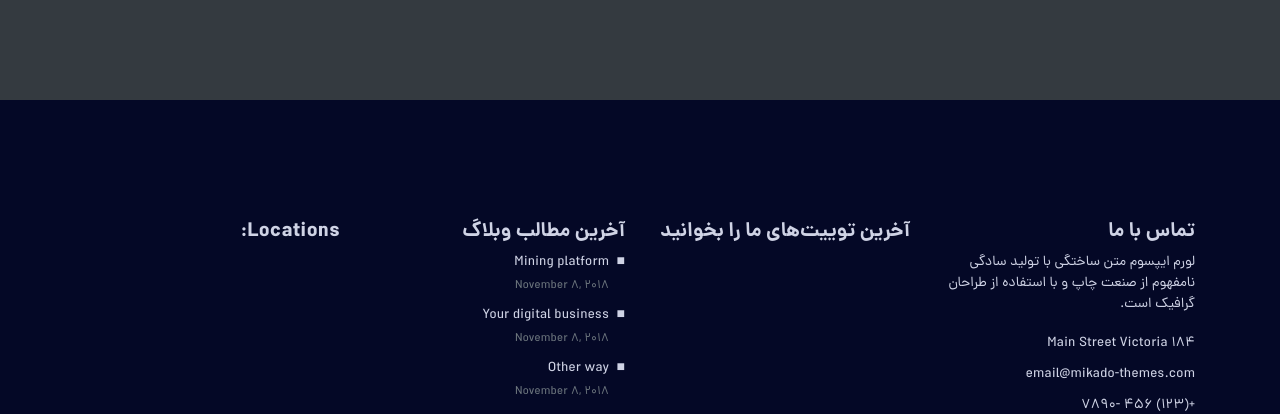
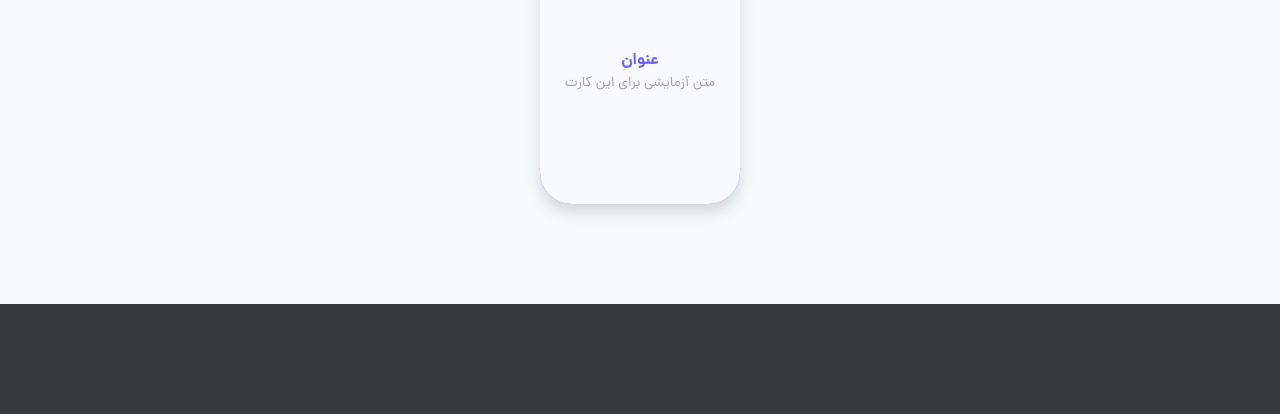
Before and after one commit to meyQuery/risloo-public, a website: page index.html in a window 1280 px wide. Shown: the part 5140-5554 px from the top of the page. Drawn offline with Linux system fonts and the light colour scheme.

Commit message:
Add rotate cards

```diff
--- a/index.html
+++ b/index.html
@@ -47,7 +47,8 @@
                     <div class="d-flex flex-column justify-content-center h-md-100 h-lg-100 h-xl-100">
                         <h5 class="text-secondary mb-3">لورم ایپسوم متن ساختگی با تولید سادگی</h5>
                         <h2 class="mb-3">لورم ایپسوم متن ساختگی با تولید سادگی نامفهوم از صنعت</h2>
-                        <p class="mb-0">لورم ایپسوم متن ساختگی با تولید سادگی نامفهوم از صنعت چاپ و با استفاده از طراحان گرافیک است. چاپگرها و متون بلکه</p>
+                        <p class="mb-0">لورم ایپسوم متن ساختگی با تولید سادگی نامفهوم از صنعت چاپ و با استفاده از طراحان
+                            گرافیک است. چاپگرها و متون بلکه</p>
                     </div>
                 </div>
             </div>
@@ -58,10 +59,12 @@
         <div class="container">
             <div class="row">
                 <div class="col-md-6 col-lg-6 order-2 order-md-1 order-lg-1 order-xl-1">
-                    <div class="d-flex flex-column justify-content-center mb-5 mb-xl-0 h-100 direction-md-ltr text-md-left">
+                    <div
+                        class="d-flex flex-column justify-content-center mb-5 mb-xl-0 h-100 direction-md-ltr text-md-left">
                         <p>لورم ایپسوم متن</p>
                         <h3 class="font-weight-bold">لورم ایپسوم متن ساختگی با تولید سادگی نامفهوم</h3>
-                        <p class="mb-0">لورم ایپسوم متن ساختگی با تولید سادگی نامفهوم از صنعت چاپ و با استفاده از طراحان گرافیک است.</p>
+                        <p class="mb-0">لورم ایپسوم متن ساختگی با تولید سادگی نامفهوم از صنعت چاپ و با استفاده از طراحان
+                            گرافیک است.</p>
                     </div>
                 </div>
                 <div class="col-md-6 col-lg-6 order-1 order-md-2 order-lg-2 order-xl-2">
@@ -80,7 +83,8 @@
                     <div class="d-flex flex-column justify-content-center h-100">
                         <p>لورم ایپسوم متن</p>
                         <h3 class="font-weight-bold">لورم ایپسوم متن ساختگی با تولید سادگی نامفهوم</h3>
-                        <p>لورم ایپسوم متن ساختگی با تولید سادگی نامفهوم از صنعت چاپ و با استفاده از طراحان گرافیک است.</p>
+                        <p>لورم ایپسوم متن ساختگی با تولید سادگی نامفهوم از صنعت چاپ و با استفاده از طراحان گرافیک است.
+                        </p>
                     </div>
                 </div>
             </div>
@@ -94,42 +98,48 @@
                     <div class="mb-5">
                         <img src="dist/images/services-sales-header.png" alt="" class="img-fluid mb-3">
                         <h3 class="h4 font-weight-bolder text-center">عنوان مزیت</h3>
-                        <div class="fs-14">لورم ایپسوم یا طرح‌نما (به انگلیسی: Lorem ipsum) به متنی آزمایشی و بی‌معنی در صنعت چاپ، صفحه‌آرایی و طراحی گرافیک گفته می‌شود.</div>
+                        <div class="fs-14">لورم ایپسوم یا طرح‌نما (به انگلیسی: Lorem ipsum) به متنی آزمایشی و بی‌معنی در
+                            صنعت چاپ، صفحه‌آرایی و طراحی گرافیک گفته می‌شود.</div>
                     </div>
                 </div>
                 <div class="col-lg-4">
                     <div class="mb-5">
                         <img src="dist/images/services-sales-header.png" alt="" class="img-fluid mb-3">
                         <h3 class="h4 font-weight-bolder text-center">عنوان مزیت</h3>
-                        <div class="fs-14">لورم ایپسوم یا طرح‌نما (به انگلیسی: Lorem ipsum) به متنی آزمایشی و بی‌معنی در صنعت چاپ، صفحه‌آرایی و طراحی گرافیک گفته می‌شود.</div>
+                        <div class="fs-14">لورم ایپسوم یا طرح‌نما (به انگلیسی: Lorem ipsum) به متنی آزمایشی و بی‌معنی در
+                            صنعت چاپ، صفحه‌آرایی و طراحی گرافیک گفته می‌شود.</div>
                     </div>
                 </div>
                 <div class="col-lg-4">
                     <div class="mb-5">
                         <img src="dist/images/services-sales-header.png" alt="" class="img-fluid mb-3">
                         <h3 class="h4 font-weight-bolder text-center">عنوان مزیت</h3>
-                        <div class="fs-14">لورم ایپسوم یا طرح‌نما (به انگلیسی: Lorem ipsum) به متنی آزمایشی و بی‌معنی در صنعت چاپ، صفحه‌آرایی و طراحی گرافیک گفته می‌شود.</div>
+                        <div class="fs-14">لورم ایپسوم یا طرح‌نما (به انگلیسی: Lorem ipsum) به متنی آزمایشی و بی‌معنی در
+                            صنعت چاپ، صفحه‌آرایی و طراحی گرافیک گفته می‌شود.</div>
                     </div>
                 </div>
                 <div class="col-lg-4">
                     <div class="mb-5">
                         <img src="dist/images/services-sales-header.png" alt="" class="img-fluid mb-3">
                         <h3 class="h4 font-weight-bolder text-center">عنوان مزیت</h3>
-                        <div class="fs-14">لورم ایپسوم یا طرح‌نما (به انگلیسی: Lorem ipsum) به متنی آزمایشی و بی‌معنی در صنعت چاپ، صفحه‌آرایی و طراحی گرافیک گفته می‌شود.</div>
+                        <div class="fs-14">لورم ایپسوم یا طرح‌نما (به انگلیسی: Lorem ipsum) به متنی آزمایشی و بی‌معنی در
+                            صنعت چاپ، صفحه‌آرایی و طراحی گرافیک گفته می‌شود.</div>
                     </div>
                 </div>
                 <div class="col-lg-4">
                     <div class="mb-5">
                         <img src="dist/images/services-sales-header.png" alt="" class="img-fluid mb-3">
                         <h3 class="h4 font-weight-bolder text-center">عنوان مزیت</h3>
-                        <div class="fs-14">لورم ایپسوم یا طرح‌نما (به انگلیسی: Lorem ipsum) به متنی آزمایشی و بی‌معنی در صنعت چاپ، صفحه‌آرایی و طراحی گرافیک گفته می‌شود.</div>
+                        <div class="fs-14">لورم ایپسوم یا طرح‌نما (به انگلیسی: Lorem ipsum) به متنی آزمایشی و بی‌معنی در
+                            صنعت چاپ، صفحه‌آرایی و طراحی گرافیک گفته می‌شود.</div>
                     </div>
                 </div>
                 <div class="col-lg-4">
                     <div class="mb-5">
                         <img src="dist/images/services-sales-header.png" alt="" class="img-fluid mb-3">
                         <h3 class="h4 font-weight-bolder text-center">عنوان مزیت</h3>
-                        <div class="fs-14">لورم ایپسوم یا طرح‌نما (به انگلیسی: Lorem ipsum) به متنی آزمایشی و بی‌معنی در صنعت چاپ، صفحه‌آرایی و طراحی گرافیک گفته می‌شود.</div>
+                        <div class="fs-14">لورم ایپسوم یا طرح‌نما (به انگلیسی: Lorem ipsum) به متنی آزمایشی و بی‌معنی در
+                            صنعت چاپ، صفحه‌آرایی و طراحی گرافیک گفته می‌شود.</div>
                     </div>
                 </div>
             </div>
@@ -145,7 +155,8 @@
                             <img src="dist/images/services-sales-header.png" alt="" class="img-fluid mb-5">
                             <div class="mb-2">
                                 <h4 class="font-weight-bolder fs-16 mb-2">عنوان مطلب وب‌لاگ</h4>
-                                <div class="fs-14 text-dark">لورم ایپسوم یا طرح‌نما (به انگلیسی: Lorem ipsum) به متنی آزمایشی و بی‌معنی در صنعت چاپ، صفحه‌آرایی و طراحی گرافیک گفته می‌شود.</div>
+                                <div class="fs-14 text-dark">لورم ایپسوم یا طرح‌نما (به انگلیسی: Lorem ipsum) به متنی
+                                    آزمایشی و بی‌معنی در صنعت چاپ، صفحه‌آرایی و طراحی گرافیک گفته می‌شود.</div>
                             </div>
                             <div class="text-dark fs-12">۲۰ اردیبهشت ۱۳۹۹</div>
                         </div>
@@ -157,7 +168,8 @@
                             <img src="dist/images/services-sales-header.png" alt="" class="img-fluid mb-5">
                             <div class="mb-2">
                                 <h4 class="font-weight-bolder fs-16 mb-2">عنوان مطلب وب‌لاگ</h4>
-                                <div class="fs-14 text-dark">لورم ایپسوم یا طرح‌نما (به انگلیسی: Lorem ipsum) به متنی آزمایشی و بی‌معنی در صنعت چاپ، صفحه‌آرایی و طراحی گرافیک گفته می‌شود.</div>
+                                <div class="fs-14 text-dark">لورم ایپسوم یا طرح‌نما (به انگلیسی: Lorem ipsum) به متنی
+                                    آزمایشی و بی‌معنی در صنعت چاپ، صفحه‌آرایی و طراحی گرافیک گفته می‌شود.</div>
                             </div>
                             <div class="text-dark fs-12">۲۰ اردیبهشت ۱۳۹۹</div>
                         </div>
@@ -177,10 +189,12 @@
             <div class="row">
                 <div class="col-md-6 col-lg-6">
                     <div class="d-flex flex-column justify-content-between align-items-center mb-xl-0 h-100">
-                        <p class="fs-14 text-center">لورم ایپسوم متن ساختگی با تولید سادگی نامفهوم از صنعت چاپ و با استفاده از طراحان گرافیک است.</p>
+                        <p class="fs-14 text-center">لورم ایپسوم متن ساختگی با تولید سادگی نامفهوم از صنعت چاپ و با
+                            استفاده از طراحان گرافیک است.</p>
                         <div class="text-center">
                             <div>
-                                <img src="dist/images/profile/1.jpg" alt="" width="64" class="rounded-circle shadow-sm mb-3">
+                                <img src="dist/images/profile/1.jpg" alt="" width="64"
+                                    class="rounded-circle shadow-sm mb-3">
                                 <div class="fs-12 font-weight-bold mb-1">دکتر حسین آقاجانی</div>
                                 <div class="fs-12 text-secondary">رئیس دانشکده علوم پزشکی تهران</div>
                             </div>
@@ -189,10 +203,14 @@
                 </div>
                 <div class="col-md-6 col-lg-6">
                     <div class="d-flex flex-column justify-content-between align-items-center mt-5 mt-md-0 h-100">
-                        <p class="fs-14 text-center">لورم ایپسوم متن ساختگی با تولید سادگی نامفهوم از صنعت چاپ و با استفاده از طراحان گرافیک است. چاپگرها و متون بلکه روزنامه و مجله در ستون و سطرآنچنان که لازم است و برای شرایط فعلی تکنولوژی مورد نیاز و کاربردهای متنوع با هدف بهبود ابزارهای کاربردی می باشد.</p>
+                        <p class="fs-14 text-center">لورم ایپسوم متن ساختگی با تولید سادگی نامفهوم از صنعت چاپ و با
+                            استفاده از طراحان گرافیک است. چاپگرها و متون بلکه روزنامه و مجله در ستون و سطرآنچنان که لازم
+                            است و برای شرایط فعلی تکنولوژی مورد نیاز و کاربردهای متنوع با هدف بهبود ابزارهای کاربردی می
+                            باشد.</p>
                         <div class="d-flex align-items-center">
                             <div class="text-center">
-                                <img src="dist/images/profile/4.jpg" alt="" width="64" class="rounded-circle shadow-sm mb-3">
+                                <img src="dist/images/profile/4.jpg" alt="" width="64"
+                                    class="rounded-circle shadow-sm mb-3">
                                 <div class="fs-12 font-weight-bold mb-1">دکتر حسین آقاجانی</div>
                                 <div class="fs-12 text-secondary">رئیس دانشکده علوم پزشکی تهران</div>
                             </div>
@@ -210,7 +228,8 @@
                     <div class="d-flex flex-column justify-content-center h-100">
                         <span class="font-weight-bold text-secondary mb-2">لورم ایپسوم متن</span>
                         <h3 class="mb-3">لورم ایپسوم متن ساختگی با تولید سادگی</h3>
-                        <p>لورم ایپسوم متن ساختگی با تولید سادگی نامفهوم از صنعت چاپ و با استفاده از طراحان گرافیک است. چاپگرها و متون بلکه روزنامه</p>
+                        <p>لورم ایپسوم متن ساختگی با تولید سادگی نامفهوم از صنعت چاپ و با استفاده از طراحان گرافیک است.
+                            چاپگرها و متون بلکه روزنامه</p>
                         <div>
                             <a href="#" class="btn btn-primary rounded-pill">Call To Action</a>
                         </div>
@@ -232,7 +251,8 @@
                     <img src="dist/images/undraw_stand_out_1oag.svg" alt="" class="img-fluid w-50">
                 </div>
                 <h2 class="text-center mb-3">کلینیک</h2>
-                <p class="fs-14 text-secondary text-center">لورم ایپسوم متن ساختگی با تولید سادگی نامفهوم از صنعت چاپ و با استفاده از طراحان گرافیک است.</p>
+                <p class="fs-14 text-secondary text-center">لورم ایپسوم متن ساختگی با تولید سادگی نامفهوم از صنعت چاپ و
+                    با استفاده از طراحان گرافیک است.</p>
             </div>
 
             <div class="px-3 py-4 shadow-sm border rounded card-price m-3">
@@ -240,7 +260,8 @@
                     <img src="dist/images/undraw_medical_care_movn.svg" alt="" class="img-fluid w-50">
                 </div>
                 <h2 class="text-center mb-3">مرکز مشاوره</h2>
-                <p class="fs-14 text-secondary text-center">لورم ایپسوم متن ساختگی با تولید سادگی نامفهوم از صنعت چاپ و با استفاده از طراحان گرافیک است.</p>
+                <p class="fs-14 text-secondary text-center">لورم ایپسوم متن ساختگی با تولید سادگی نامفهوم از صنعت چاپ و
+                    با استفاده از طراحان گرافیک است.</p>
             </div>
         </div>
     </section>
@@ -254,6 +275,20 @@
                     <div class="form-group-newsletter">
                         <input type="text" class="form-control rounded-pill">
                         <button class="btn btn-sm btn-secondary rounded-pill">Sign up</button>
+                    </div>
+                </div>
+            </div>
+        </div>
+    </section>
+
+    <section class="section-rotate section-padding section-colored">
+        <div class="container">
+            <div class="flex">
+                <div class="card-r">
+                    <div class="card-r-transform"></div>
+                    <div class="card-r-content">
+                        <div class="card-r-title">عنوان</div>
+                        <p class="card-r-p">متن آزمایشی برای این کارت</p>
                     </div>
                 </div>
             </div>
@@ -287,7 +322,8 @@
                         <div class="mb-5 mb-xl-0">
                             <div>
                                 <h6 class="font-weight-bold fs-20">تماس با ما</h6>
-                                <p class="fs-14">لورم ایپسوم متن ساختگی با تولید سادگی نامفهوم از صنعت چاپ و با استفاده از طراحان گرافیک است.</p>
+                                <p class="fs-14">لورم ایپسوم متن ساختگی با تولید سادگی نامفهوم از صنعت چاپ و با استفاده
+                                    از طراحان گرافیک است.</p>
                             </div>
                             <a href="#" class="d-inline-block mb-2 fs-14 footer-link">
                                 <span>184 Main Street Victoria</span>
--- a/src/scss/app.scss
+++ b/src/scss/app.scss
@@ -12,3 +12,4 @@
 @import "sections/call-to-action";
 @import "sections/price";
 @import "sections/newsletter";
+@import "sections/rotate";
--- /dev/null
+++ b/src/scss/sections/_rotate.scss
@@ -0,0 +1,51 @@
+.card-r {
+	position: relative;
+  	width: 200px;
+	height: 250px;
+	margin: 50px auto 0;
+	background-color: #6c63ff;
+	box-shadow: 0 .5rem 1rem rgba(0, 0, 0, .15);
+}
+
+.card-r,
+.card-r-transform,
+.card-r-content {
+  	border-radius: 2rem;
+}
+
+.card-r-transform,
+.card-r-content {
+	position: absolute;
+	width: 100%;
+	height: 100%;
+}
+
+.card-r-transform {
+	background-color: #f8faff;
+	transition: all .2s;
+}
+
+.card-r-content {
+	display: flex;
+	flex-direction: column;
+	justify-content: center;
+	align-items: center;
+	padding: 1.25rem;
+}
+
+.card-r-title {
+	color: #6c63ff;
+	font-size: 1rem;
+	font-weight: 700;
+}
+
+.card-r-p {
+	color: #a79e9d;
+	text-align: center;
+	font-size: .875rem;
+}
+
+.card-r:hover .card-r-transform {
+	background-color: #ddeffe;
+	transform: rotate(15deg);
+}
```
Also changed, not shown: dist/css/app.css.
